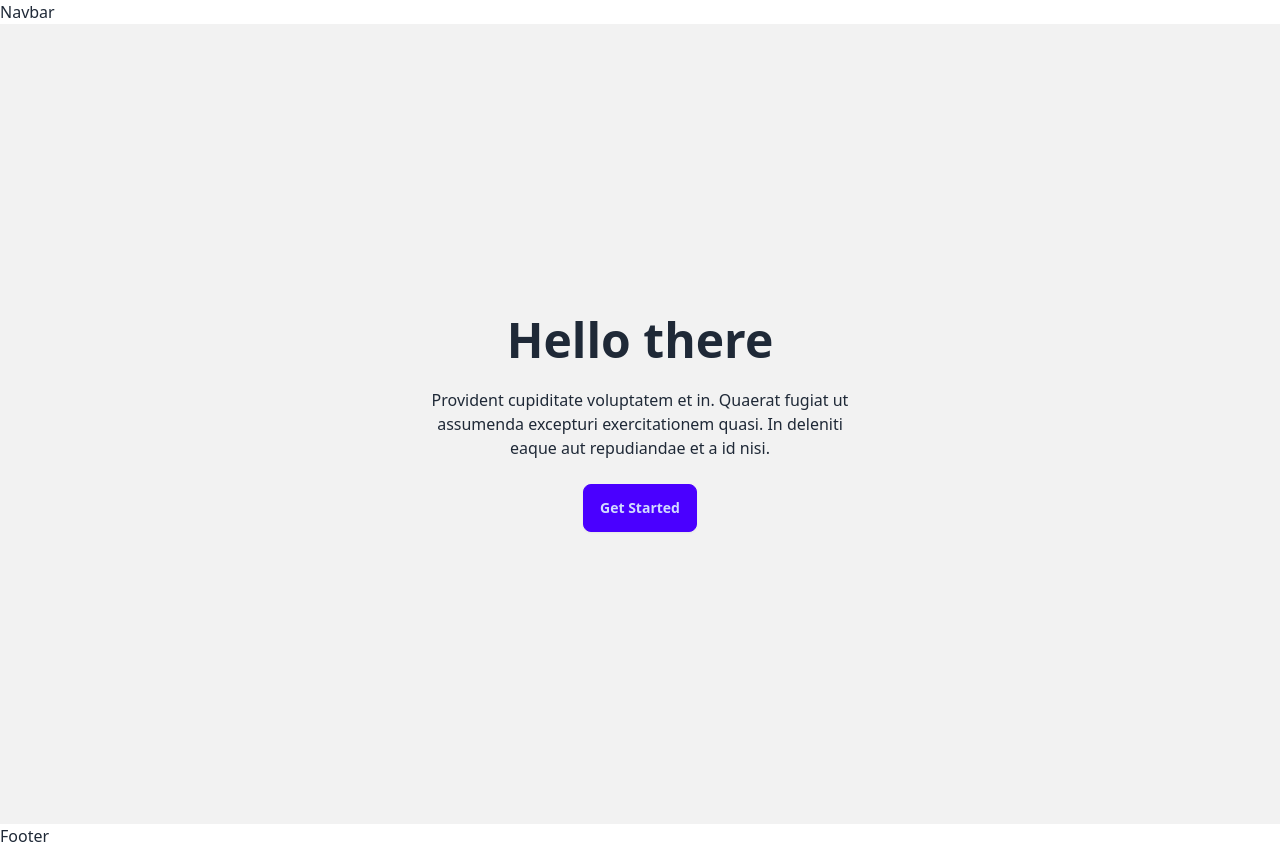
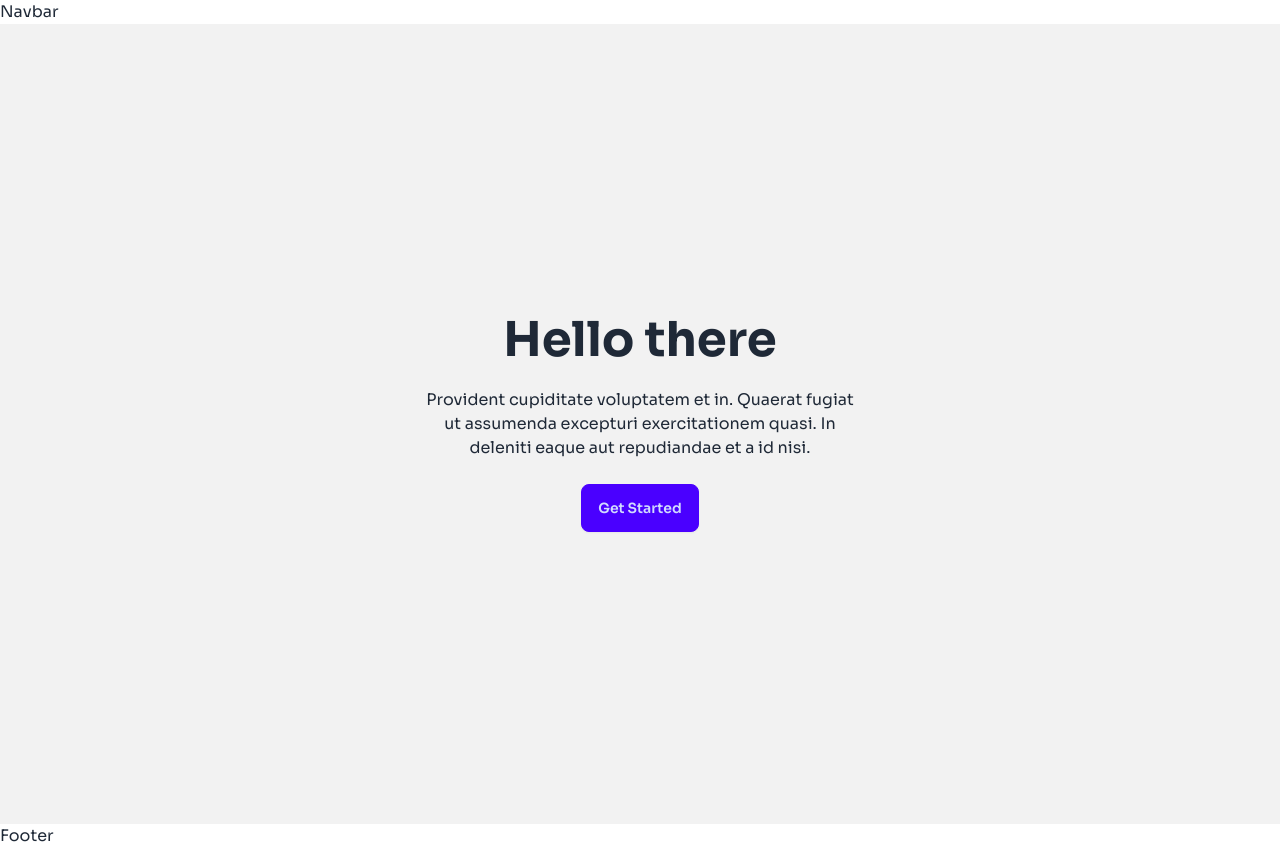
Before and after one commit to programming-hero-web-course-4/b10a8-gadget-heaven-ichrahman, a React (Vite) app: page / in a window 1280 px wide. Built offline with nearby package versions, Linux system fonts and the light colour scheme.

Commit message:
style: add Google font to project

```diff
--- a/src/index.css
+++ b/src/index.css
@@ -1,3 +1,10 @@
+@import url('https://fonts.googleapis.com/css2?family=Sora:wght@100..800&display=swap');
+
 @tailwind base;
 @tailwind components;
 @tailwind utilities;
+
+
+body {
+    font-family: 'Sora', sans-serif;
+}
```
